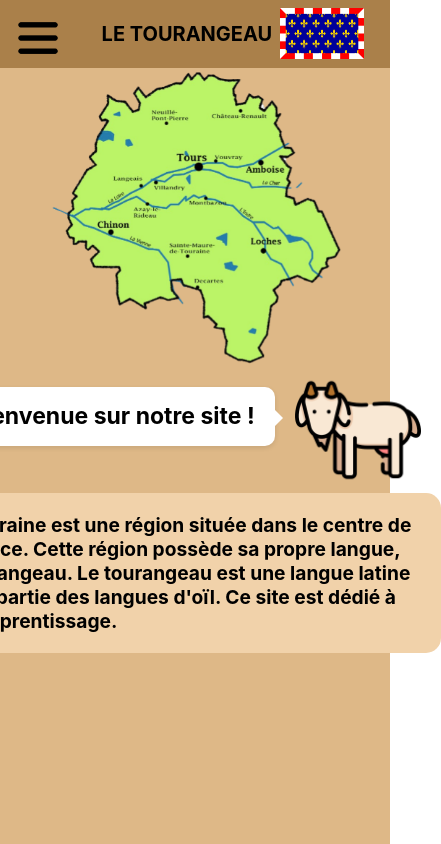
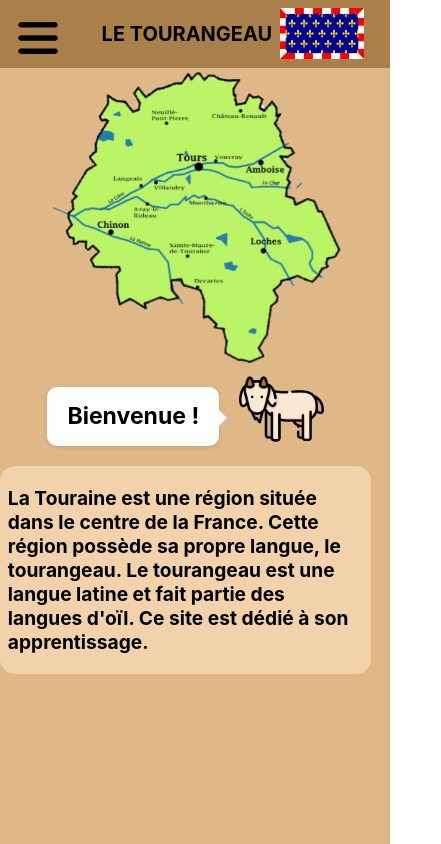
Before and after one commit to ElMala37/tourangeau, a React (Create React App) app: page / in a window 390 px wide. Shown: the whole page, 441 px wide, since content can reach past the window. Built offline with nearby package versions, Linux system fonts and the light colour scheme.

Commit message:
Presentation

```diff
--- a/src/composants/Presentation.js
+++ b/src/composants/Presentation.js
@@ -55,7 +55,7 @@ const Presentation = () => {
         <div className="EspaceTexteIntroduction">
           <div className="Chevre">
             <div className="BulleQuestion">
-              <p className="QuestionBulle">Bienvenue sur notre site !</p>
+              <p className="PresentationBulle">Bienvenue !</p>
             </div>
             <img
               src="/images/chevre.png"
--- a/src/styles/Presentation.css
+++ b/src/styles/Presentation.css
@@ -74,7 +74,7 @@
   }
 
 
-.QuestionBulle{
+.PresentationBulle{
     font-size: 23px;
     margin-left:20px;
     margin-right:20px;
@@ -131,7 +131,7 @@
     }
 
     .LogoPresentation{
-        height: 15vh;
+        height: 10vh;
         width: auto;
         margin-right: 5vw;
     }
@@ -159,7 +159,7 @@
       }
 
 
-    .QuestionBulle{
+    .PresentationBulle{
         font-size: 23px;
         margin-left:20px;
         margin-right:20px;
```
